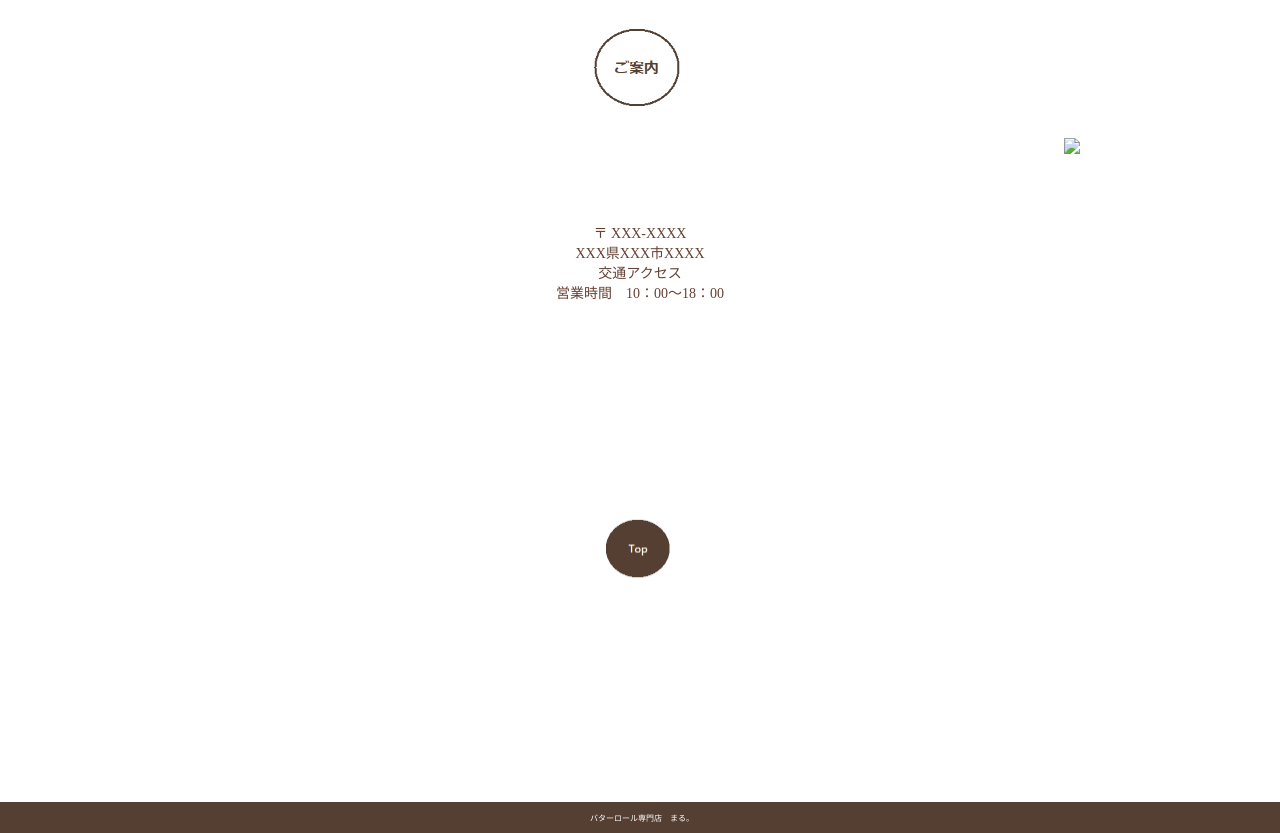
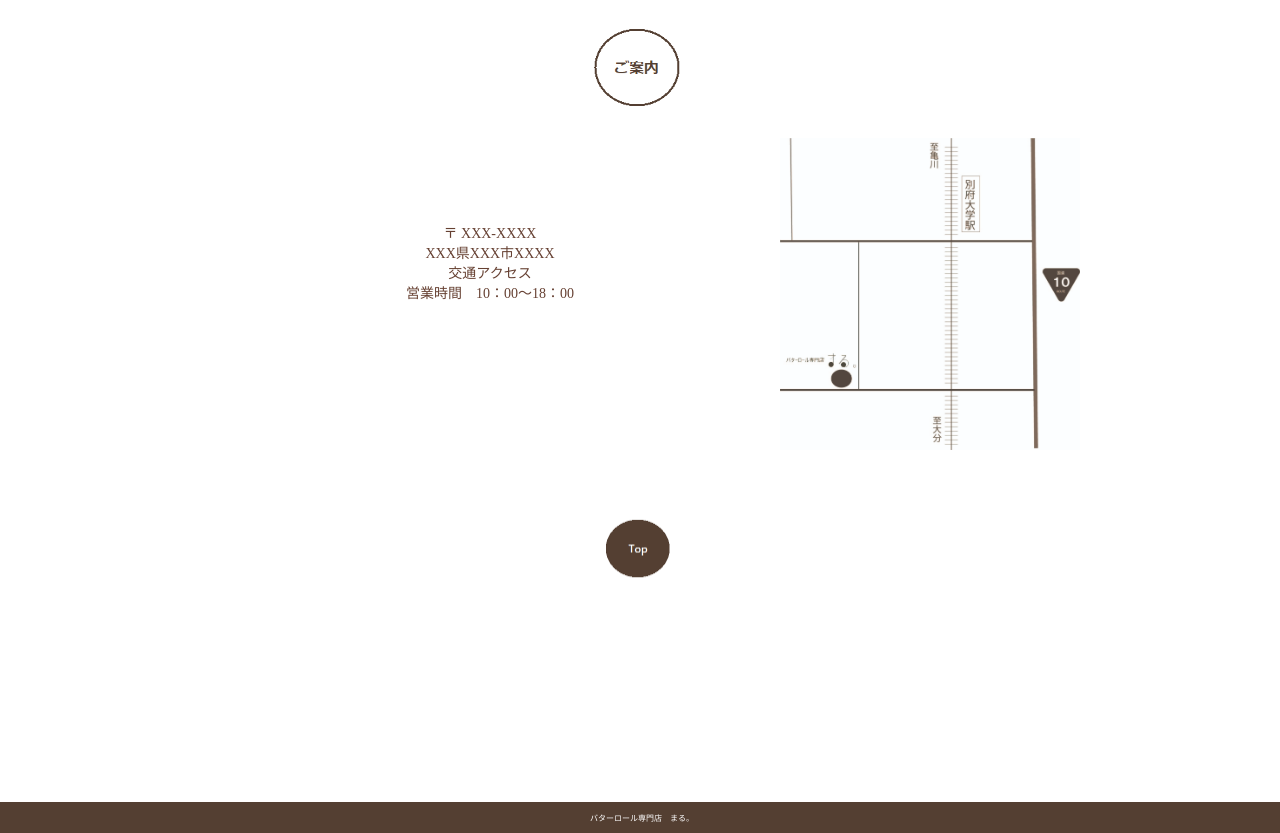
Before and after one commit to butteredroll-maru/butteredroll-maru.github.io, a plain HTML site: page index.html in a window 1280 px wide. Shown: the part 3420-4253 px from the top of the page. Drawn offline with Linux system fonts and the light colour scheme; files that its build step writes are made by us from their sources; files whose address does not match are found by name.

Commit message:
Update index.html

```diff
--- a/index.html
+++ b/index.html
@@ -109,7 +109,7 @@
 
 <div class="annai">
 <img src="https://github.com/butteredroll-maru/butteredroll-maru.github.io/blob/main/%E5%8D%92%E6%A5%AD%E5%88%B6%E4%BD%9C/images/goannai.png?raw=true" width="200px"> <br>
-<div class="mise"><img src="images/tizu.jpg" width="300px"></div>
+<div class="mise"><img src="https://github.com/butteredroll-maru/butteredroll-maru.github.io/blob/main/tizu.jpg?raw=true" width="300px"></div>
 <p class="address">
 〒 XXX-XXXX<br>
 XXX県XXX市XXXX<br>
```
